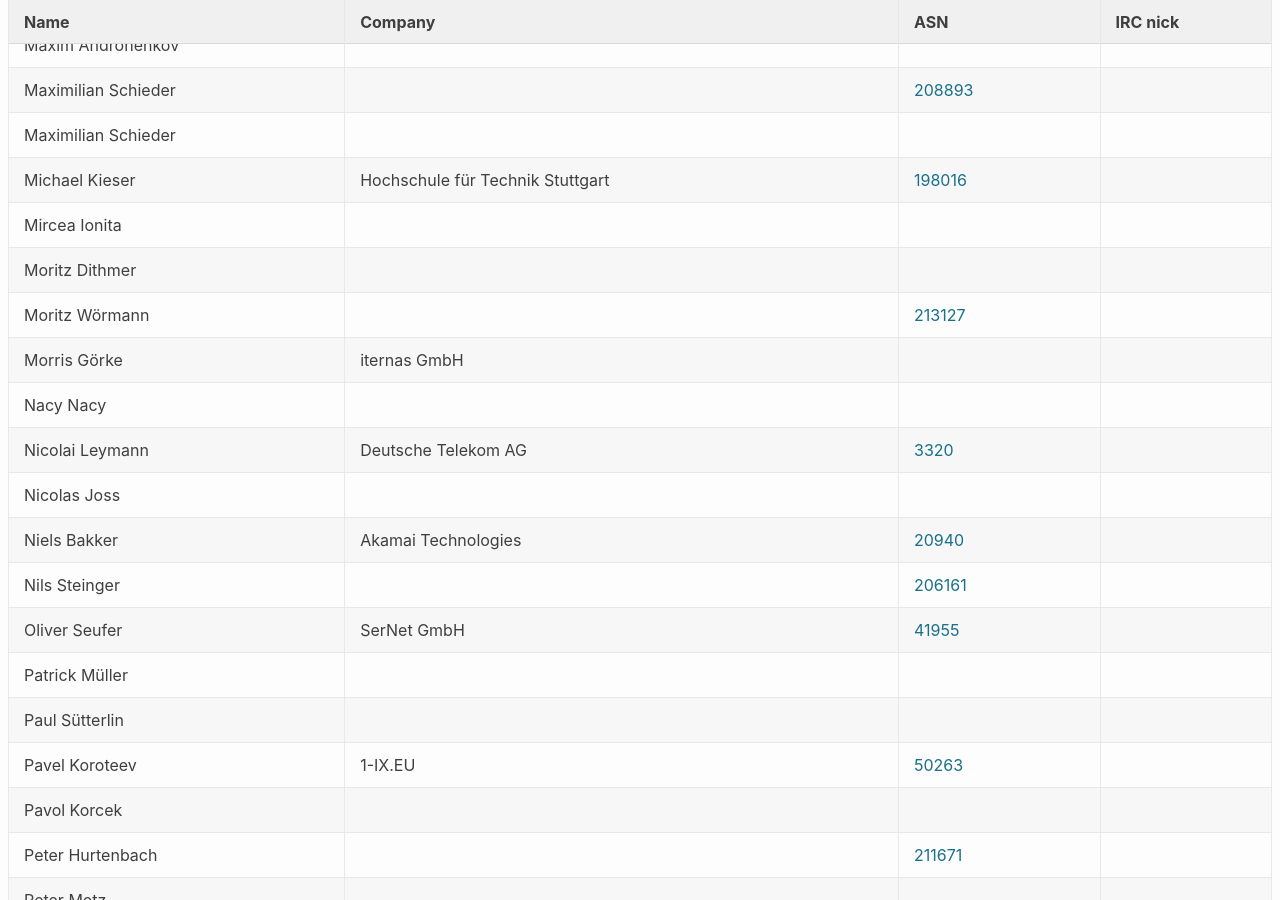
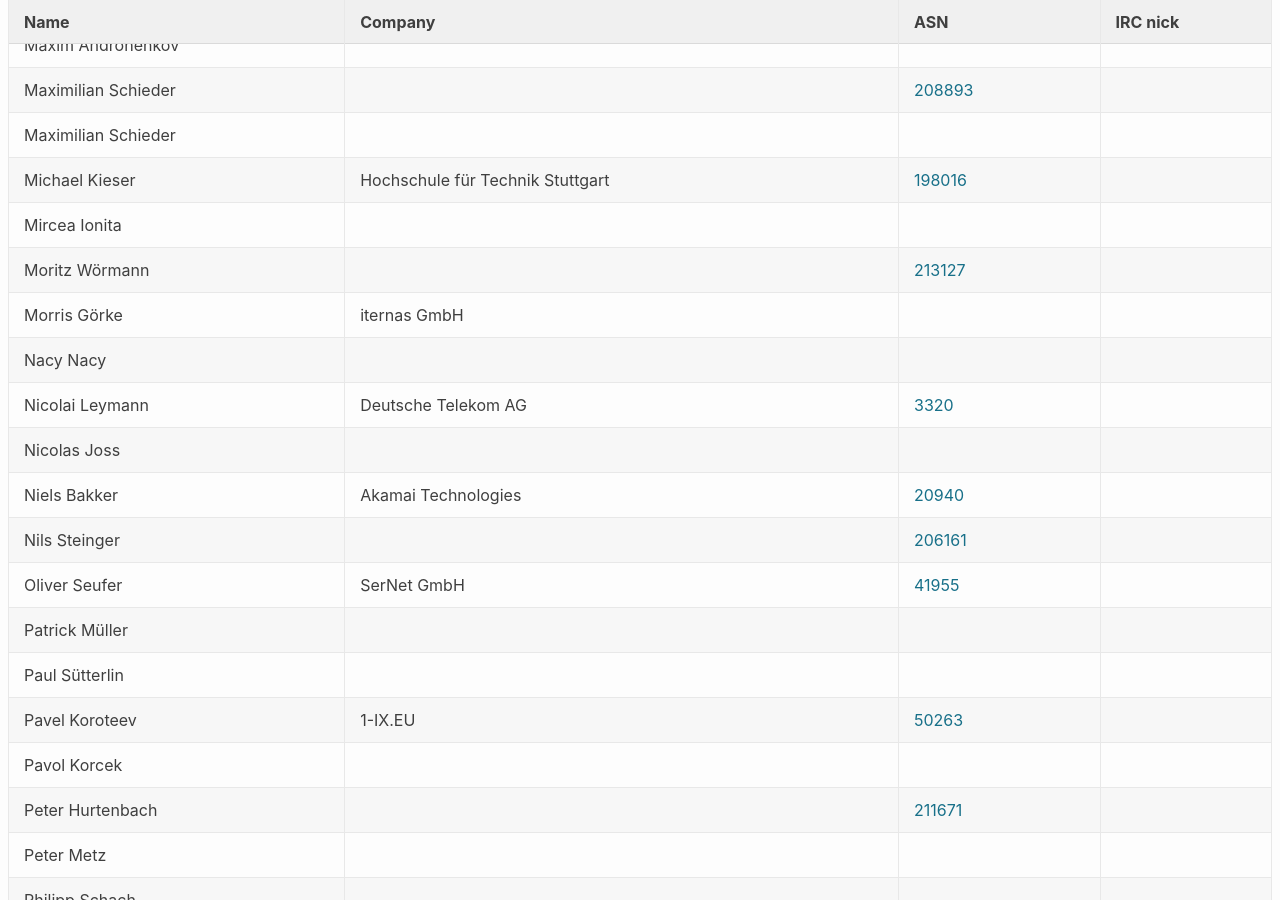
Before and after one commit to denog/pretix-attendeelist, a Jekyll site: the page built from denog15/index.md, in a window 1280 px wide and 900 px high, scrolled down 26979 px. Built offline with Jekyll 4.4.1, drawn with Linux system fonts in a browser that asks for light colours.

Commit message:
DSGVO removal

```diff
--- a/_data/attendees_denog15_online.json
+++ b/_data/attendees_denog15_online.json
@@ -744,12 +744,6 @@
     "asn": null
   },
   {
-    "name": "Moritz Dithmer",
-    "company": null,
-    "irc": null,
-    "asn": null
-  },
-  {
     "name": "Moritz Wörmann",
     "company": null,
     "irc": null,
```
